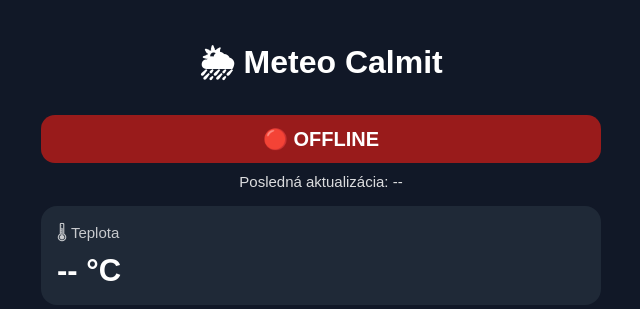
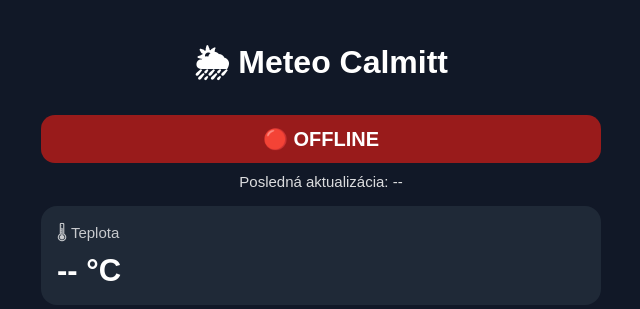
Before and after one commit to Majkii86/calmit-meteo, a FastAPI app: page / in a window 1280 px wide. Shown: the top 309 px of the page, without its empty margins (319-959 px from the left). Run offline with FastAPI, Linux system fonts and the light colour scheme; data that the repository does not hold is empty.

Commit message:
Test commit

```diff
--- a/templates/index.html
+++ b/templates/index.html
@@ -16,7 +16,7 @@
 <body>
 <div class="container">
 
-    <h1>🌦 Meteo Calmit</h1>
+    <h1>🌦 Meteo Calmitt</h1>
 
     <div id="status" class="status offline">🔴 OFFLINE</div>
 
```
